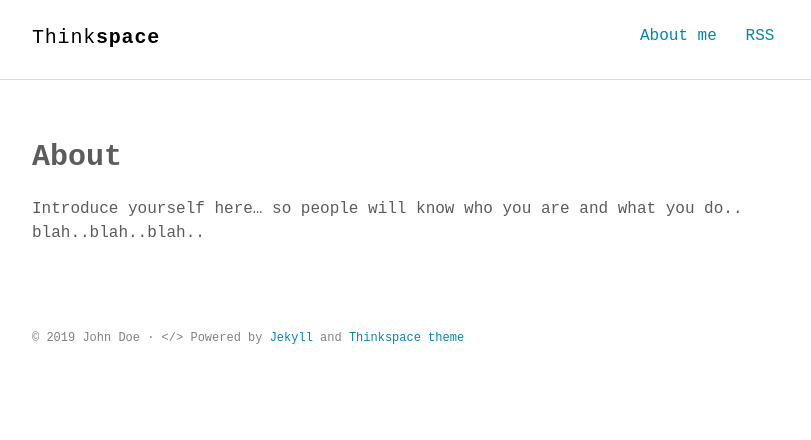
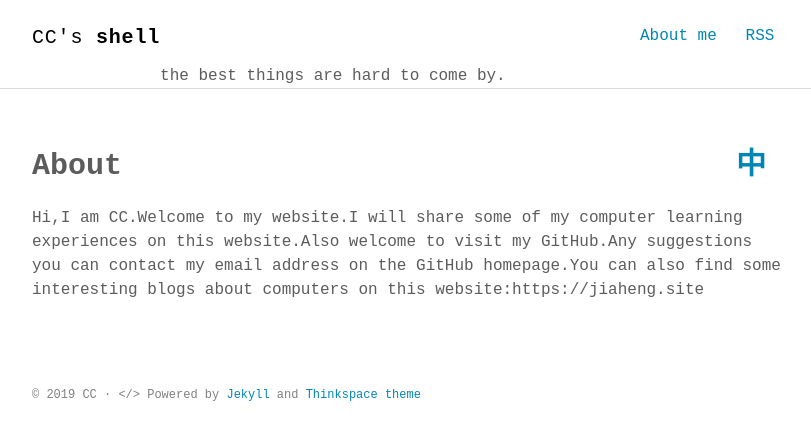
Before and after one commit to hanchenchen/hanchenchen.github.io, a Jekyll site: the page built from about.md, in a window 1280 px wide. Shown: the top 440 px of the page, without its empty margins (232-1043 px from the left). Built offline with Jekyll 4.4.1, drawn with Linux system fonts in a browser that asks for light colours; some web fonts are replaced.

Commit message:
modify some files

```diff
--- a/_config.yml
+++ b/_config.yml
@@ -1,9 +1,9 @@
 # Site settings
-title_left    : "Think"
-title_right   : "space" # default: ""
-description   : "Minimalist Jekyll theme for technical writing blog."
+title_left    : "CC's "
+title_right   : "shell" # default: ""
+description   : "🐚"
 keywords      : "Jekyll, theme, free, download, SEO, blog, web, minimalist, thinkspace"
-url           : https://heiswayi.github.io/thinkspace # site url
+url           : https://hanchenchen.github.io/thinkspace # site url
 baseurl       : "" # apply repo name like "/myproject" if used under gh-pages branch, else (under master branch) just leave empty/blank
 cover         : "" # image uri like logo/cover image for site seo
 
@@ -28,7 +28,7 @@ sass:
 
 # Author settings
 author:
-  name     : "John Doe"
+  name     : "CC"
 
 plugins:
   - jekyll-sitemap
--- a/_includes/intro.html
+++ b/_includes/intro.html
@@ -1,5 +1,5 @@
 <section class="intro">
   <div class="container">
-    <p class="lead">Hi, I'm John Doe. I do stuffs with computer and sometimes write about it here. I'm from Penang, MY and I ship code at <a href="#">Microsoft</a>.</p>
+    <p class="lead">明知山有虎 偏向虎山行 </p>
   </div>
 </section>
--- a/_includes/nav.html
+++ b/_includes/nav.html
@@ -4,7 +4,8 @@
     <h1 class="logo"><a href="{{ '/' | prepend: site.baseurl | prepend: site.url }}">{{ site.title_left }}<span>{{ site.title_right }}</span></a></h1>
     <ul class="navbar">
       <li><a href="{{ '/about' | prepend: site.baseurl | prepend: site.url }}">About me</a></li>
-      <li><a href="{{ "/feed.xml" | prepend: site.baseurl | prepend: site.url }}" target="_blank">RSS</a></li>
+      <li><a href="{{ '/feed.xml' | prepend: site.baseurl | prepend: site.url }}" target="_blank">RSS</a></li>
     </ul>
   </div>
 </nav>
+the best things are hard to come by.
--- a/_layouts/page.html
+++ b/_layouts/page.html
@@ -4,7 +4,11 @@ layout: default
 
 <article class="page container">
   <header class="page-header">
-    <h1 class="page-title">{{ page.title }}</h1>
+    <h1 class="page-title">{{ page.title }}
+        <ul class="navbar">
+          <li><a href="{{ '/about' | prepend: site.baseurl | prepend: site.url }}">中</a></li>
+        </ul>
+      </h1>
   </header>
   <div class="page-content">
     {{ content }}
--- a/about.md
+++ b/about.md
@@ -4,4 +4,4 @@ title: About
 permalink: /about/
 ---
 
-Introduce yourself here... so people will know who you are and what you do.. blah..blah..blah..
+Hi,I am CC.Welcome to my website.I will share some of my computer learning experiences on this website.Also welcome to visit my GitHub.Any suggestions you can contact my email address on the GitHub homepage.You can also find some interesting blogs about computers on this website:https://jiaheng.site
```
Also changed, not shown: _posts/2015-12-30-markdown-cheatsheet-demo.md (+1 -1 lines), about cn.md (added, +7 -0 lines), 1 other file.
